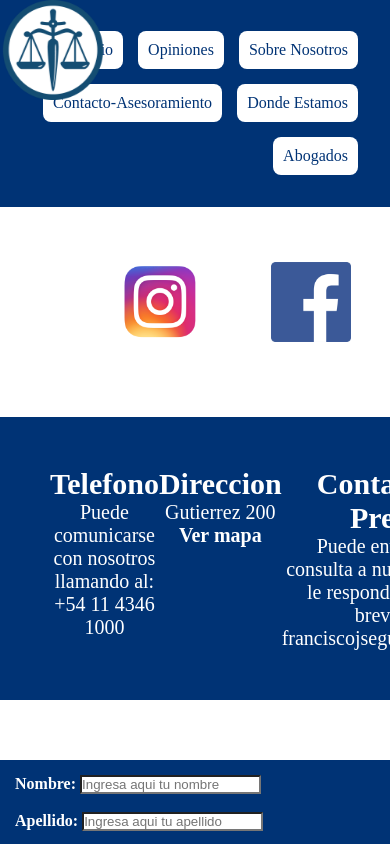
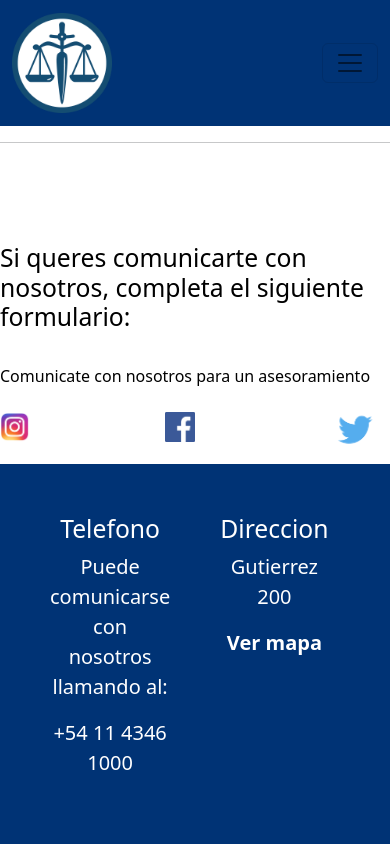
Before and after one commit to FranciscoSegui100/preentrega2, a plain HTML site: page Pages/Contacto.html in a window 390 px wide. Shown: the top 844 px of the page. Drawn offline with nearby package versions, Linux system fonts and the light colour scheme.

Commit message:
haciendo responsive

```diff
--- a/Css/Style.css
+++ b/Css/Style.css
@@ -235,7 +235,7 @@
     display: grid;
     grid-template-columns: 30px 40px 40px;
     grid-template-rows: 40px;
-    gap: 10px;
+    gap: 100px;
   }
     .Ig{
       grid-row: 1/2;
@@ -245,9 +245,8 @@
       grid-row: 1/2;
       grid-column: 2/3;
     }
-    .Twi{
-      grid-row: 1/2;
-      grid-column: 3/4;
+    .Twitterindx{
+      margin-top: -8px;
     }
 }
 @media screen and (min-width:780px) {
@@ -260,51 +259,7 @@
 #Contacto{
   background: #ffffff;
 }
-#LogoCont{
-  text-align: left;
-  padding-left: 3px;
-  list-style: none;
-  line-height: 20px;
- z-index: 999;
-  position: fixed;
-  display: flex;
-  justify-content: start;
-}
-#Barra-nav-contacto{
-  width: 100%;
-  background-color: #003375;
-  list-style-type: none;
-  text-decoration: none;
-  position: fixed;
-  text-align: center;
-  padding: 32px;
-  display: flex;
-  flex-direction: row;
-  gap: 15px;
-  flex-wrap: wrap;
-  justify-content:end ;
-  margin-top:-3px;
-  z-index: 998;
-}
-#Barra-nav-contacto a{
-  display: flex;
-  background-color: #ffffff;
-  list-style-type: none;
-  text-decoration: none;
-  text-align: center;
-  padding: 10px;
-  flex-direction: row;
-  gap: 15px;
-  flex-wrap: wrap;
-  justify-content:end ;
-  flex: auto;
-  color: #003375  ;
-  border-radius: 8px;
-}
-#Barra-nav-contacto a:hover{
-  background-color: #003375;
-  color: #ffffff;
-}
+
 .Titulo-contacto-1{
   margin-top: 100px;
 }
@@ -341,6 +296,26 @@
 }
 .Twit:hover{
   transform: scale(1.2, 1.2);
+}
+#redesctmobile{
+  display: none;
+}
+@media screen and (max-width:780px) {
+  #RedesCt{
+    display: none;
+  }
+  #redesctmobile{
+    display: grid;
+    grid-template-columns: 30px 30px 30px;
+    gap: 135px;
+    margin-bottom: -170px;
+  }
+  #opcionesDeContacto .contactoPrensa{
+    display: none;
+  }
+  #opcionesDeContacto{
+    gap: 50px;
+  }
 }
 #opcionesDeContacto {
   display: grid;
@@ -819,9 +794,15 @@ display: grid;
     display: none;
   }
   #redesmobile{
-    display: flex;
+    display: grid;
+    grid-template-columns: 30px 60px 60px;
+    gap: 80px;
     margin-top: 100px;
+    margin-bottom: -100px;
 }
+  .TwitterSn{
+    margin-top: -7px;
+  }
 }
 /* Hoja Opiniones */
 #BodyOp{
--- a/Pages/Contacto.html
+++ b/Pages/Contacto.html
@@ -8,45 +8,42 @@
     <link rel="shortcut icon" href="../img/logo-coderhouse.png" type="image/x-icon">
     <link rel="stylesheet" href="../Css/Style.css">
     <link rel="stylesheet" href="https://cdnjs.cloudflare.com/ajax/libs/animate.css/4.1.1/animate.min.css">
+    <!-- CSS only -->
+<link href="https://cdn.jsdelivr.net/npm/bootstrap@5.2.0-beta1/dist/css/bootstrap.min.css" rel="stylesheet" integrity="sha384-0evHe/X+R7YkIZDRvuzKMRqM+OrBnVFBL6DOitfPri4tjfHxaWutUpFmBp4vmVor" crossorigin="anonymous">
 </head>
 <body>
-    <header id="headerContc">
+    <header>
+        <nav class="navbar navbar-expand-lg w-100" style="background-color: #003375">
+            <div class="container-fluid">
+                <a class="navbar-brand" href="../index.html"><img src="../img/Logo Empresa.jpg" alt="" width="100" height="100"></a>
+              <button class="navbar-toggler" type="button" data-bs-toggle="collapse" data-bs-target="#navbarNavDropdown" aria-controls="navbarNavDropdown" aria-expanded="false" aria-label="Toggle navigation">
+                <span class="navbar-toggler-icon"></span>
+              </button>
+              <div class="collapse navbar-collapse navtext" id="navbarNavDropdown">
+                <ul class="navbar-nav">
+                  <li class="nav-item">
+                    <a class="nav-link active text-white" aria-current="page" href="../Index.html" >Inicio</a>
+                  </li>
+                  <li class="nav-item">
+                    <a class="nav-link text-white" href="../Pages/Opiniones.html">Opiniones</a>
+                  </li>
+                  <li class="nav-item">
+                    <a class="nav-link text-white" href="../Pages/Sobre-Nosotros.html">Sobre Nosotros</a>
+                  </li>
+                  <li class="nav-item">
+                    <a class="nav-link text-white" href="../Pages/Contacto.html">Contacto-Asesoramiento</a>
+                  </li>
+                  <li class="nav-item">
+                    <a class="nav-link text-white" href="../Pages/Donde-estamos.html">Donde Estamos</a>
+                  </li>
+                  <li class="nav-item">
+                    <a class="nav-link text-white" href="../Pages/Abogados.html">Abogados</a>
+                  </li>
 
-        <nav>
-            <div>
-                <div id="LogoCont">
-
-                    <a href="../Index.html">
-                        <h1><img src="../img/Logo Empresa.jpg" width="100" height="100">
-                        </h1>
-                    </a>
-                </div>
-                <hr>
-
-                    <ul id="Barra-nav-contacto">
-                        <li>
-                            <a href="../Index.html">Inicio</a>
-                        </li>
-
-                        <li>
-                            <a href="./Opiniones.html">Opiniones</a>
-                        </li>
-                        <li>
-                            <a href="./Sobre-Nosotros.html">Sobre Nosotros</a>
-                        </li>
-                        <li>
-                            <a href="./Contacto.html">Contacto-Asesoramiento</a>
-                        </li>
-                        <li>
-                            <a href="./Donde-estamos.html">Donde Estamos</a>
-                        </li>
-                        <li>
-                            <a href="./Abogados.html">Abogados</a>
-                        </li>
-                    </ul>
-
+                </ul>
+              </div>
             </div>
-        </nav>
+          </nav>
     </header>
 <hr>
 <div id="Form-Contacto">
@@ -82,6 +79,22 @@
                 </a>
             </h3>
         </div>
+        <div id="redesctmobile">
+            <h3>
+                <a class="Ig" href="https://www.instagram.com/" target="_blank">
+                    <img src="../img/Icono ig.png" alt="Ig" height="30" width="30">
+                </a>
+            </h3>
+    <h3>
+        <a class="Fb"  href="https://www.facebook.com/" target="_blank">
+        <img src="../img/Icono Face.png" alt="FB" height="30" width="30">
+    </a>
+    </h3>
+    <div class="TwitterSn">
+       <a href="https://twitter.com/"> <img src="../img/Icono twitter.png" alt="twitter" height="50" width="50"></a>
+    </div>
+    <br>
+    </div>
                     <div id="opcionesDeContacto">
                         <div class="TelefonoCont">
                             <h2>Telefono</h2>
@@ -156,7 +169,8 @@
             <h3 class="Trabajr">Trabaja con Nosotros</h3>
             <h3 class="Plt">Politica de Privacidad</h3>
         </div>
-
     </footer>
+     <!-- JavaScript Bundle with Popper -->
+<script src="https://cdn.jsdelivr.net/npm/bootstrap@5.2.0-beta1/dist/js/bootstrap.bundle.min.js" integrity="sha384-pprn3073KE6tl6bjs2QrFaJGz5/SUsLqktiwsUTF55Jfv3qYSDhgCecCxMW52nD2" crossorigin="anonymous"></script>
 </body>
 </html>
```
Also changed, not shown: Pages/Sobre-Nosotros.html (+2 -6 lines), index.html (+3 -3 lines).
